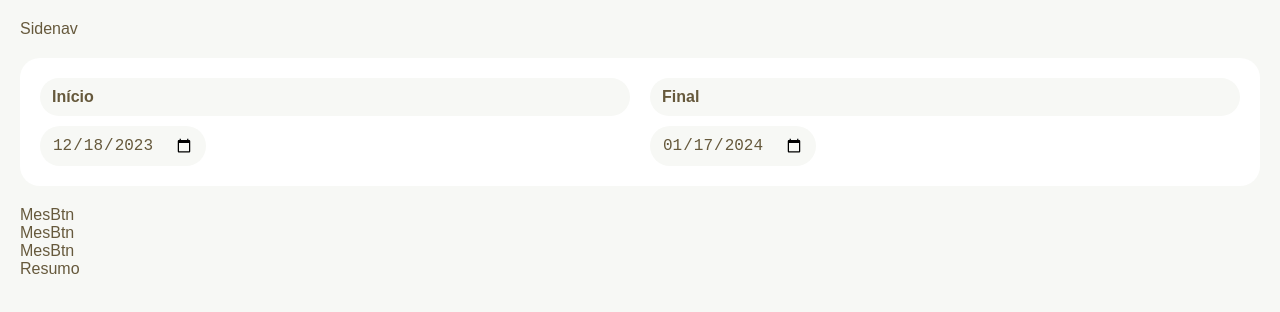
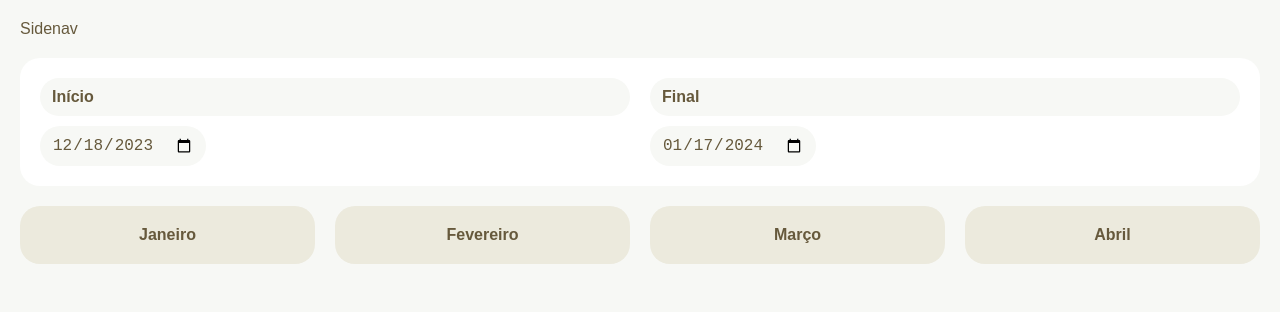
Before and after one commit to Lealzzera/react-with-typescript, a React (Vite) app: page / in a window 1280 px wide. Shown: the top 312 px of the page. Built offline with nearby package versions, Linux system fonts and the light colour scheme; no server answers.

Commit message:
feat: created resumo page and its functions to show vendas, recebidos and processando datas

```diff
--- a/src/Components/Header.tsx
+++ b/src/Components/Header.tsx
@@ -4,12 +4,12 @@ import Meses from "./Meses";
 
 const Header = () => {
 	return (
-		<div>
+		<header className='mb'>
 			<div className='mb'>
 				<DateRange />
 			</div>
 			<Meses />
-		</div>
+		</header>
 	);
 };
 
--- a/src/Components/MesBtn.tsx
+++ b/src/Components/MesBtn.tsx
@@ -1,7 +1,47 @@
 import React from "react";
+import { useData } from "../Context/DataContext";
 
-const MesBtn = () => {
-	return <div>MesBtn</div>;
+const style: React.CSSProperties = {
+	padding: "var(--gap) var(--gap-s)",
+	backgroundColor: "var(--color-3)",
+	border: "none",
+	borderRadius: "var(--gap)",
+	color: "var(--color-2)",
+	fontWeight: "600",
+	textTransform: "capitalize",
+};
+
+function nomeMes(n: number) {
+	const date = new Date();
+	date.setMonth(date.getMonth() + n);
+	return new Intl.DateTimeFormat("pt-BR", { month: "long" }).format(date);
+}
+
+function formatDate(date: Date) {
+	const dd = String(date.getDate()).padStart(2, "0");
+	const mm = String(date.getMonth() + 1).padStart(2, "0");
+	const yyyy = date.getFullYear();
+	return `${yyyy}-${mm}-${dd}`;
+}
+
+const MesBtn = ({ n }: { n: number }) => {
+	const { setInicio, setFinal } = useData();
+	function setMes(n: number) {
+		const date = new Date();
+		date.setMonth(date.getMonth() + n);
+
+		const firstDay = new Date(date.getFullYear(), date.getMonth(), 1);
+		const lastDay = new Date(date.getFullYear(), date.getMonth() + 1, 0);
+
+		setInicio(formatDate(firstDay));
+		setFinal(formatDate(lastDay));
+	}
+
+	return (
+		<button onClick={() => setMes(n)} style={style}>
+			{nomeMes(n)}
+		</button>
+	);
 };
 
 export default MesBtn;
--- a/src/Components/Meses.tsx
+++ b/src/Components/Meses.tsx
@@ -3,10 +3,11 @@ import MesBtn from "./MesBtn";
 
 const Meses = () => {
 	return (
-		<div>
-			<MesBtn />
-			<MesBtn />
-			<MesBtn />
+		<div className='flex'>
+			<MesBtn n={0} />
+			<MesBtn n={1} />
+			<MesBtn n={2} />
+			<MesBtn n={3} />
 		</div>
 	);
 };
--- a/src/Pages/Resumo.tsx
+++ b/src/Pages/Resumo.tsx
@@ -1,7 +1,43 @@
 import React from "react";
+import { useData } from "../Context/DataContext";
 
 const Resumo = () => {
-	return <div>Resumo</div>;
+	const { data } = useData();
+	if (data === null) return null;
+	return (
+		<section>
+			<div className='resumo flex mb'>
+				<div className='box'>
+					<h2>Vendas</h2>
+					<span>
+						{data
+							.filter((item) => item.status !== "falha")
+							.reduce((acc, item) => acc + item.preco, 0)
+							.toLocaleString("pt-BR", { style: "currency", currency: "BRL" })}
+					</span>
+				</div>
+				<div className='box'>
+					<h2>Recebido</h2>
+					<span>
+						{data
+							.filter((i) => i.status === "pago")
+							.reduce((acc, item) => acc + item.preco, 0)
+							.toLocaleString("pt-BR", { style: "currency", currency: "BRL" })}
+					</span>
+				</div>
+				<div className='box'>
+					<h2>Processando</h2>
+					<span>
+						{data
+							.filter((item) => item.status === "processando")
+							.reduce((acc, item) => acc + item.preco, 0)
+							.toLocaleString("pt-BR", { style: "currency", currency: "BRL" })}
+					</span>
+				</div>
+			</div>
+			<div className='box'>Gráficos</div>
+		</section>
+	);
 };
 
 export default Resumo;
--- a/src/Style.css
+++ b/src/Style.css
@@ -76,3 +76,14 @@ ul {
   padding: var(--gap);
   gap: var(--gap);
 }
+
+.resumo {
+  font-size: 1.5rem;
+  font-weight: 600;
+}
+
+.resumo h2 {
+  font-size: 1.5rem;
+  margin-bottom: var(--gap);
+  color: var(--color-1);
+}
```
Also changed, not shown: src/Pages/Vendas.tsx (added, +7 -0 lines).
